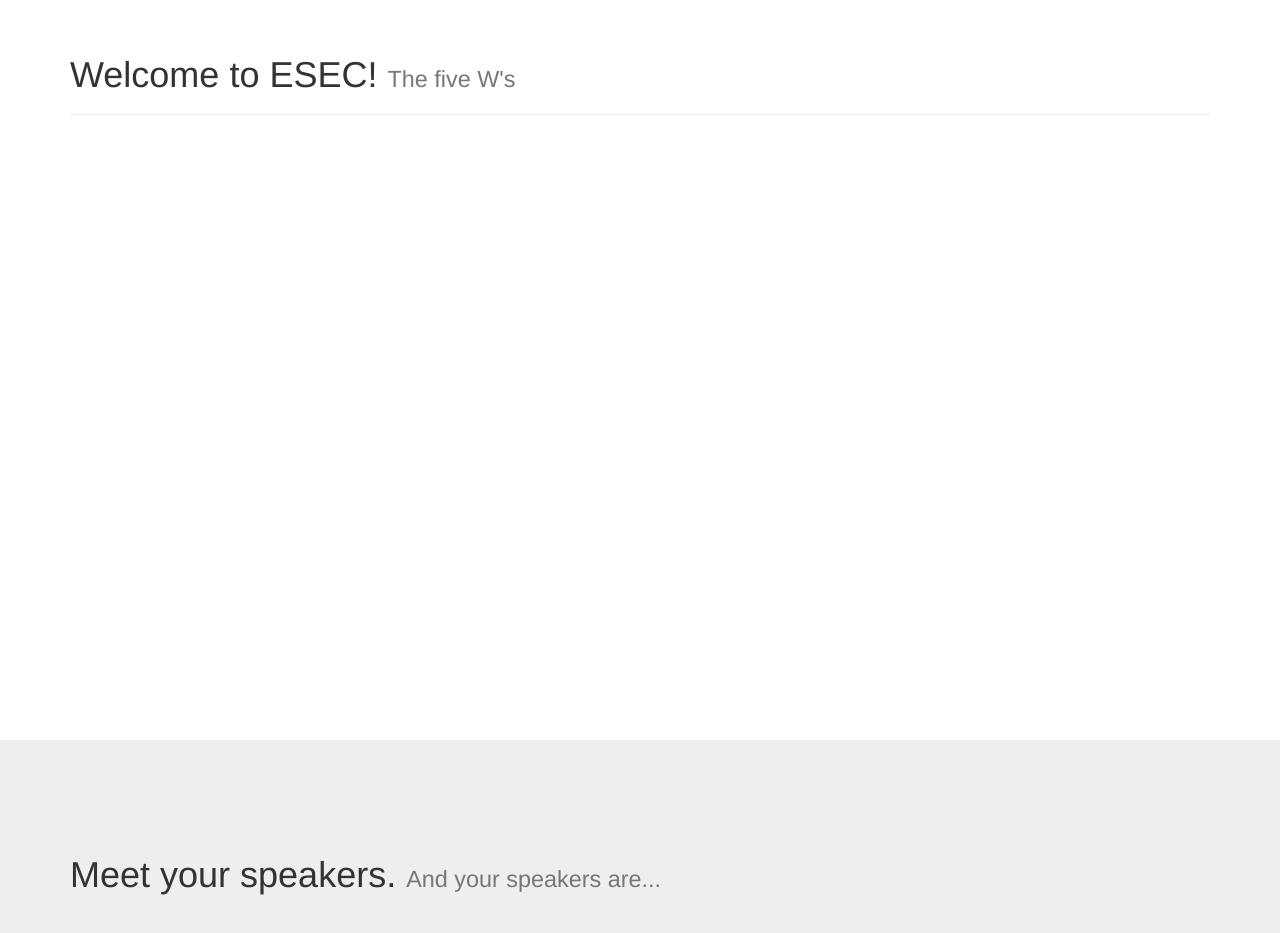
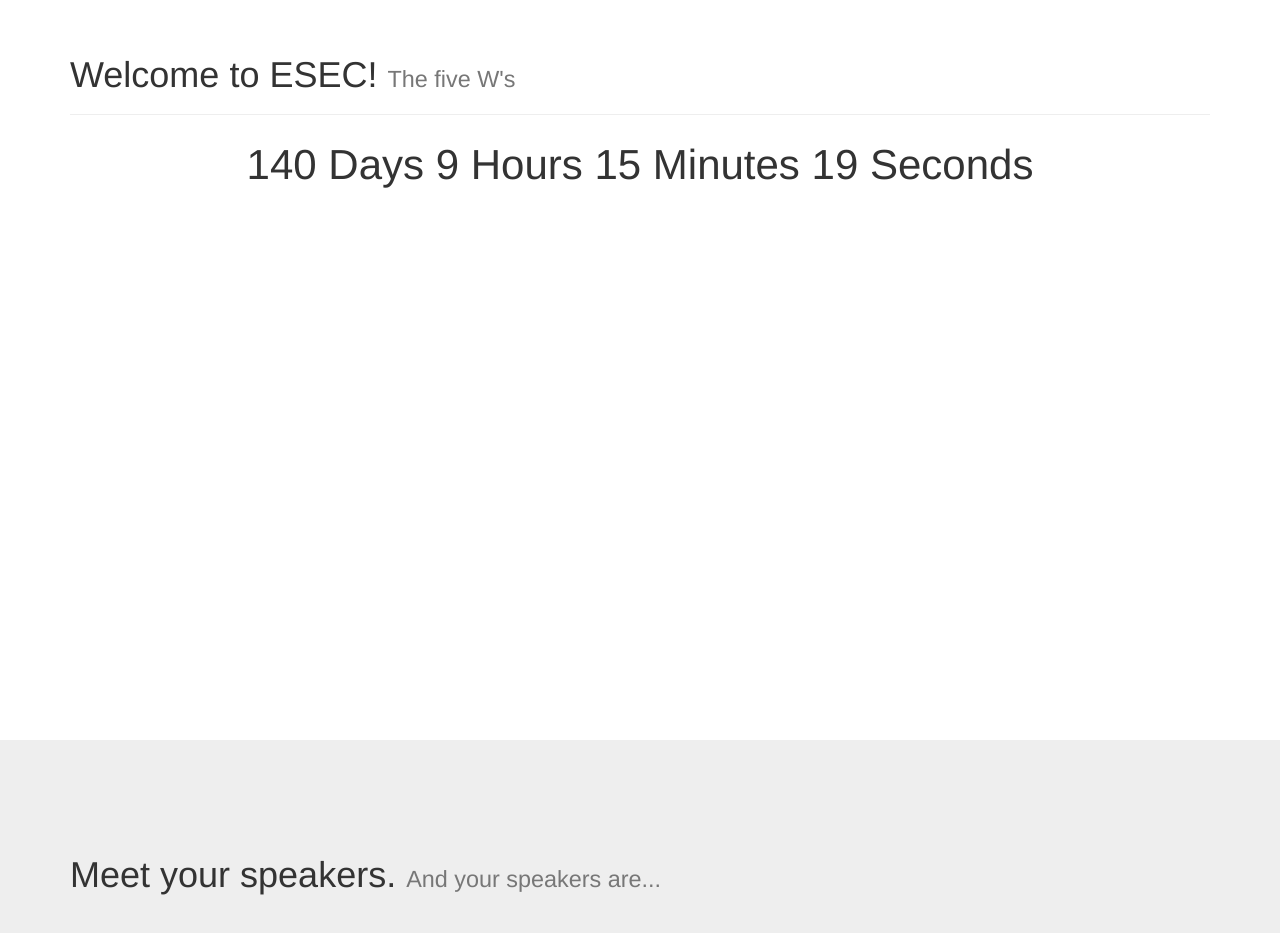
Before and after one commit to njxylrzgd/esec, a plain HTML site: page static/index.html in a window 1280 px wide. Shown: the part 860-1793 px from the top of the page. Drawn offline with nearby package versions, Linux system fonts and the light colour scheme.

Commit message:
added timer

```diff
--- a/static/index.html
+++ b/static/index.html
@@ -101,6 +101,12 @@
                <div class="page-header">
                   <h1>Welcome to ESEC! <small>The five W's</small></h1>
                </div>
+			   <div ng-controller="TimerController as this" style="text-align:center; font-size:300%">
+					{{timeDiff.d + ' Days'}}
+					{{timeDiff.h + ' Hours'}}
+					{{timeDiff.m + ' Minutes' }}
+					{{timeDiff.s + ' Seconds' }}
+			   </div>
             </section>
       </section>
       <section id="speakers" class="speaker-section">
--- a/static/js/app.js
+++ b/static/js/app.js
@@ -16,6 +16,34 @@
       };
    });
 
+   app.controller('TimerController', function($scope) {
+		$scope.dateDiff = dateDiff;
+		$scope.test = 12;
+
+		setInterval(function () {
+			$scope.endtime = 1454302800000;
+			$scope.getTime = new Date();
+			$scope.currentTimeInMs = $scope.getTime.getTime();
+			console.log(dateDiff(Number($scope.currentTimeInMs), Number($scope.endtime)));
+			$scope.$apply(function () {
+				$scope.timeDiff = dateDiff(Number($scope.currentTimeInMs), Number($scope.endtime));
+			});
+		}, 1000);
+
+		function dateDiff( str1, str2 ) {
+			var diff = str2 - str1;//Date.parse( str2 ) - Date.parse( str1 );
+			return isNaN( diff ) ? NaN : {
+				diff : diff,
+				ms : Math.floor( diff            % 1000 ),
+				s  : Math.floor( diff /     1000 %   60 ),
+				m  : Math.floor( diff /    60000 %   60 ),
+				h  : Math.floor( diff /  3600000 %   24 ),
+				d  : Math.floor( diff / 86400000        )
+			};
+		}
+
+
+	});
    var guests = [
       {
          name: 'Mr. Nitin Kawale',
```
